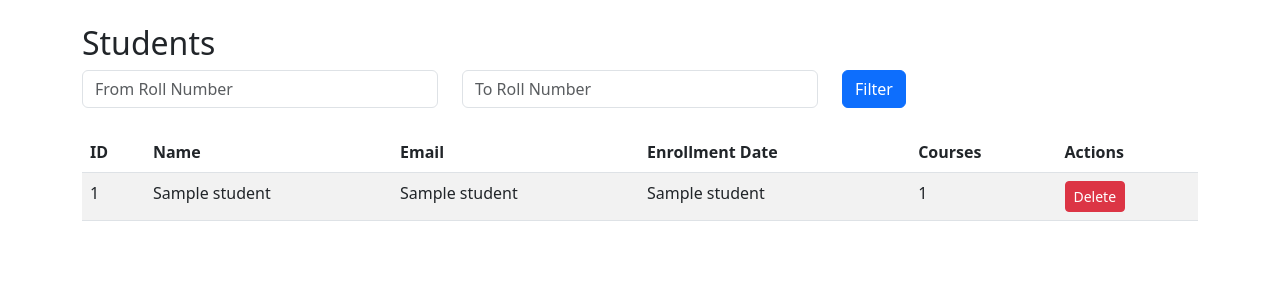
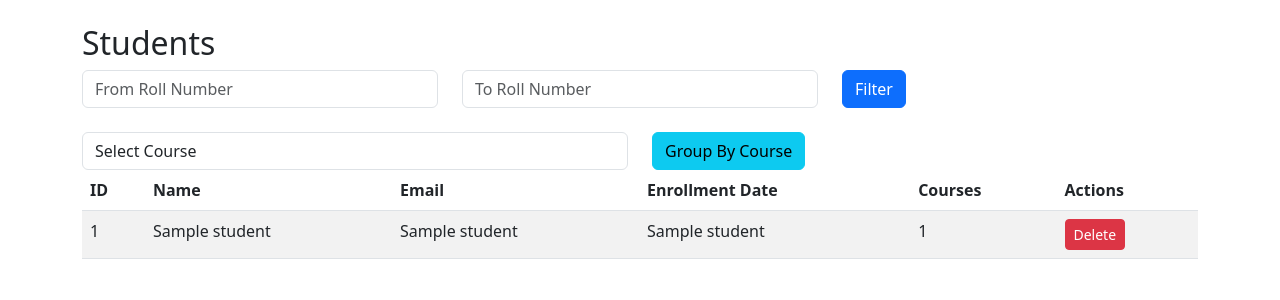
Before and after one commit to sneha31415/dbms-lab-project, a Flask app: template templates/view_students.html in a window 1280 px wide. Shown: the part 58-358 px from the top of the page. Run offline with Flask 3, Linux system fonts and the light colour scheme; the template is opened without the code that fills it: most values are stand-ins (such as "Sample title", 1, 10 or a date in 2020); some libraries are stand-ins or nearby versions.

Commit message:
added "group by" functionality

```diff
--- a/app.py
+++ b/app.py
@@ -75,16 +75,29 @@ def add_course():
 def view_students():
     roll_from = request.args.get('roll_from', type=int)
     roll_to = request.args.get('roll_to', type=int)
+    group_by_course = request.args.get('group_by_course')
 
     cursor = mysql.connection.cursor()
 
-    if roll_from is not None and roll_to is not None:
-        cursor.execute('''
+    if group_by_course:
+        query = '''
+            SELECT s.StudentID, s.Name, s.Email, s.EnrollmentDate
+            FROM Students s
+            INNER JOIN StudentCourses sc ON s.StudentID = sc.StudentID
+            INNER JOIN Courses c ON sc.CourseID = c.CourseID
+            WHERE c.CourseName = %s
+            GROUP BY s.StudentID, s.Name, s.Email, s.EnrollmentDate
+        '''
+        cursor.execute(query, (group_by_course,))
+    elif roll_from is not None and roll_to is not None:
+        query = '''
             SELECT * FROM Students
             WHERE StudentID BETWEEN %s AND %s
-        ''', (roll_from, roll_to))
+        '''
+        cursor.execute(query, (roll_from, roll_to))
     else:
-        cursor.execute('SELECT * FROM Students')
+        query = 'SELECT * FROM Students'
+        cursor.execute(query)
 
     students = cursor.fetchall()
 
@@ -99,8 +112,11 @@ def view_students():
         courses = cursor.fetchall()
         student_courses[student_id] = courses
 
-    return render_template('view_students.html', students=students, student_courses=student_courses)
+    # Fetch available courses for the dropdown
+    cursor.execute('SELECT CourseName FROM Courses')
+    courses = cursor.fetchall()
 
+    return render_template('view_students.html', students=students, student_courses=student_courses, courses=courses)
 
 
 @app.route('/get_student', methods=['GET', 'POST'])
--- a/templates/view_students.html
+++ b/templates/view_students.html
@@ -17,6 +17,27 @@
 </form>
 
 <br>
+
+<!-- ===================================================== -->
+<!-- Group By Course Form -->
+<form method="get" action="/view_students">
+    <div class="row">
+        <div class="col">
+            <select name="group_by_course" class="form-control">
+                <option value="">Select Course</option>
+                {% for course in courses %}
+                <option value="{{ course[0] }}">{{ course[0] }}</option>
+                {% endfor %}
+            </select>
+        </div>
+        <div class="col">
+            <button type="submit" class="btn btn-info">Group By Course</button>
+        </div>
+    </div>
+</form>
+
+<!-- ===================================================== -->
+
 
 <!-- Students Table -->
 <table class="table table-striped">
```
